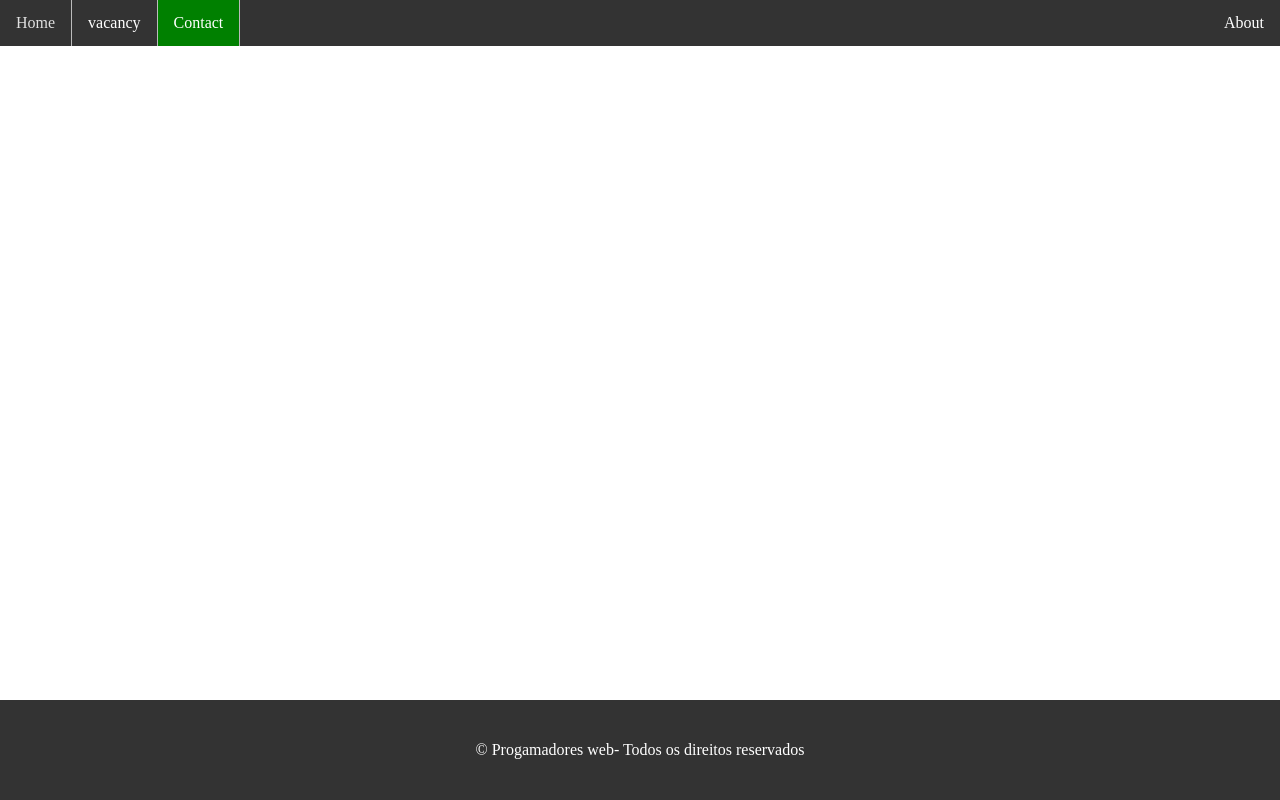
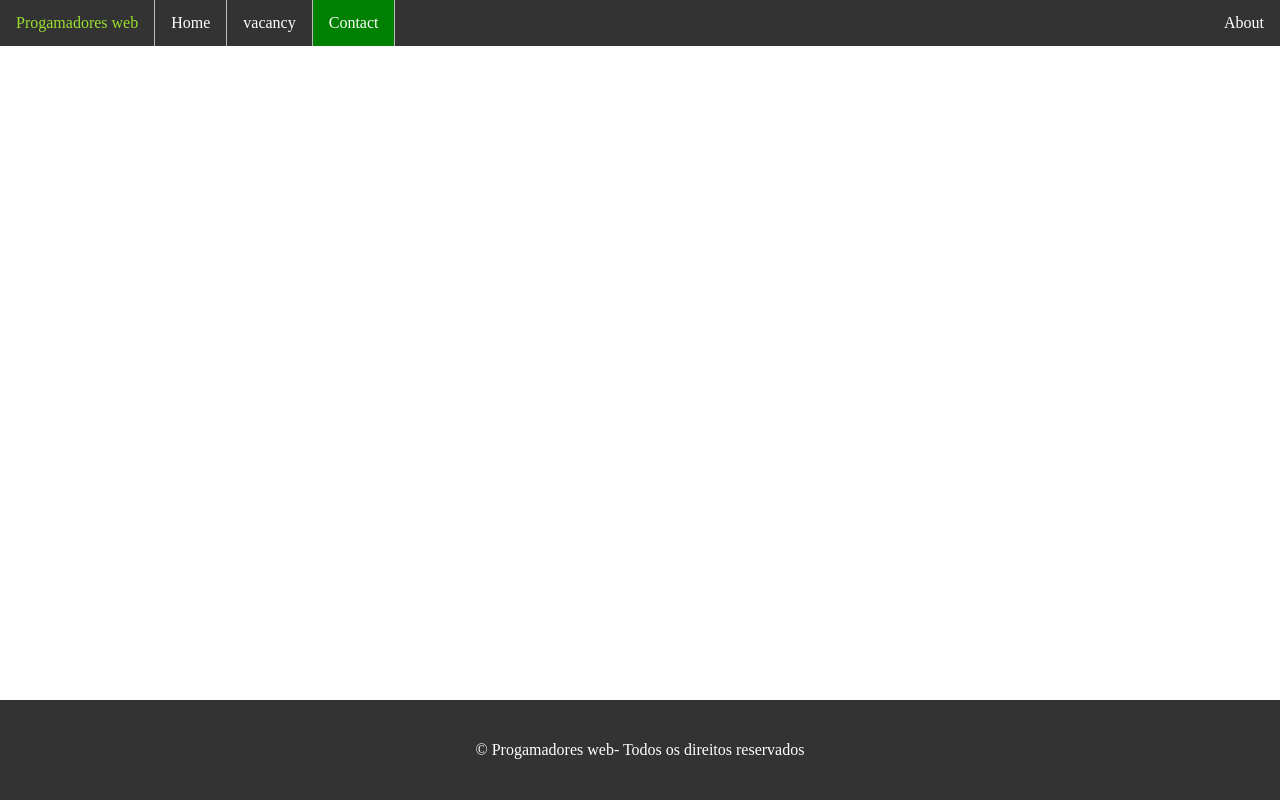
Before and after one commit to alanbazilik/Progamadores-web, a plain HTML site: page contato.html in a window 1280 px wide. Drawn offline with Linux system fonts and the light colour scheme.

Commit message:
atualização titlo

```diff
--- a/contato.html
+++ b/contato.html
@@ -10,6 +10,7 @@
 <body>
     <nav>
         <ul>
+            <li><a class="navbar" href="#">Progamadores web</a></li>
             <li><a href="index.html">Home</a></li>
             <li><a href="vagas.html">vacancy</a></li>
             <li><a class="active" href="contato.html">Contact</a></li>
```
Also changed, not shown: sobre.html (+1 -0 lines), vagas.html (+1 -0 lines).
